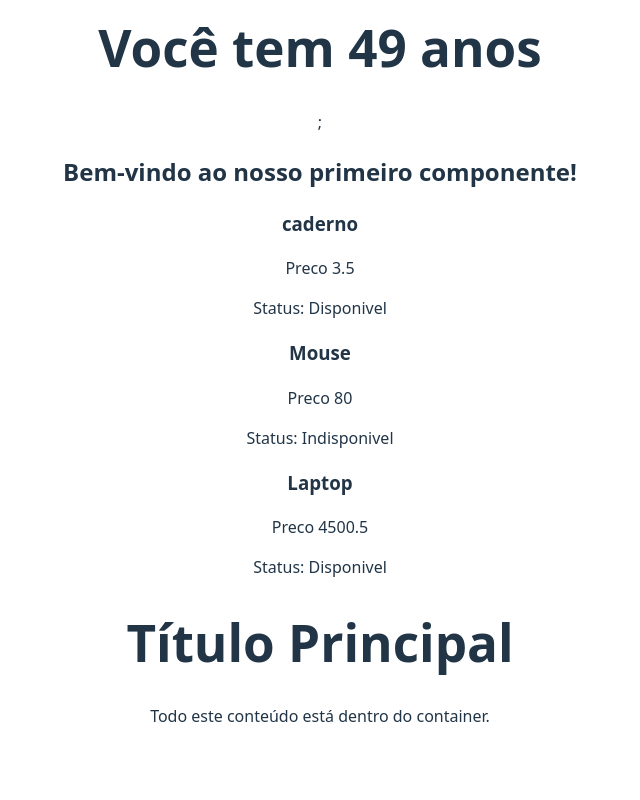
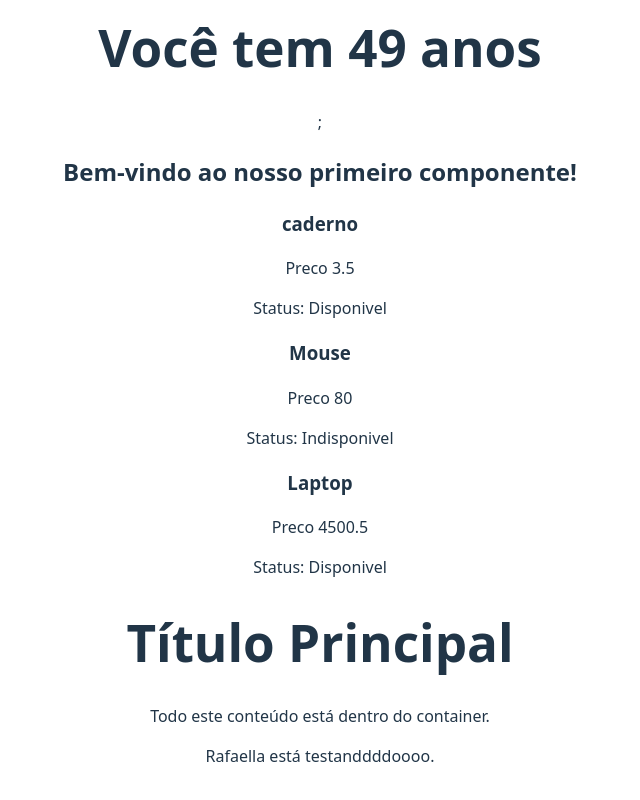
Before and after one commit to RafaellaAmorim25/projeto-integrador, a React (Vite) app: page / in a window 1280 px wide. Shown: the part 196-996 px from the top of the page, without its empty margins (320-960 px from the left). Before the commit the page ends 972 px from the top, so only its background shows below. Built offline with nearby package versions, Linux system fonts and the light colour scheme.

Commit message:
aula11 desafio4

```diff
--- a/src/App.jsx
+++ b/src/App.jsx
@@ -31,6 +31,9 @@ return (
                   <Container>
             <h1>Título Principal</h1>
             <p>Todo este conteúdo está dentro do container.</p>
+            <p>Rafaella está testanddddoooo.</p>
+
+
             </Container>
 
 
```
